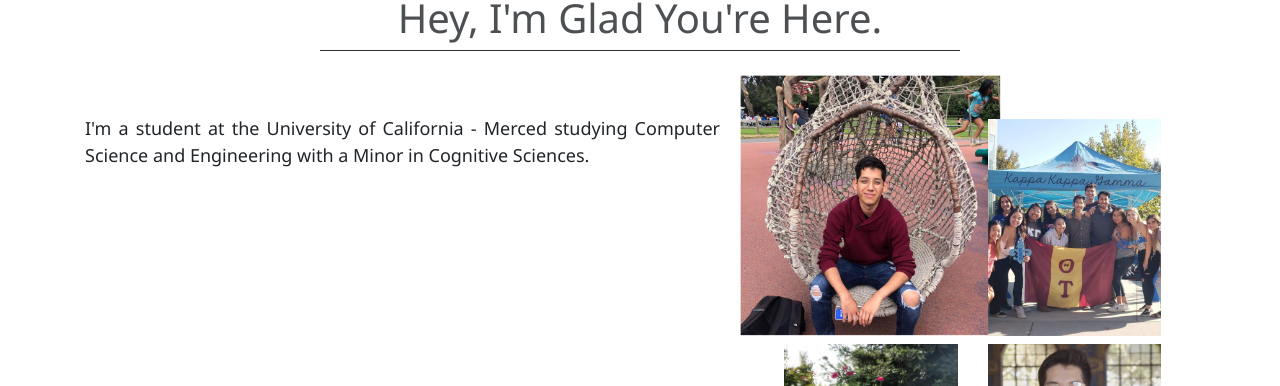
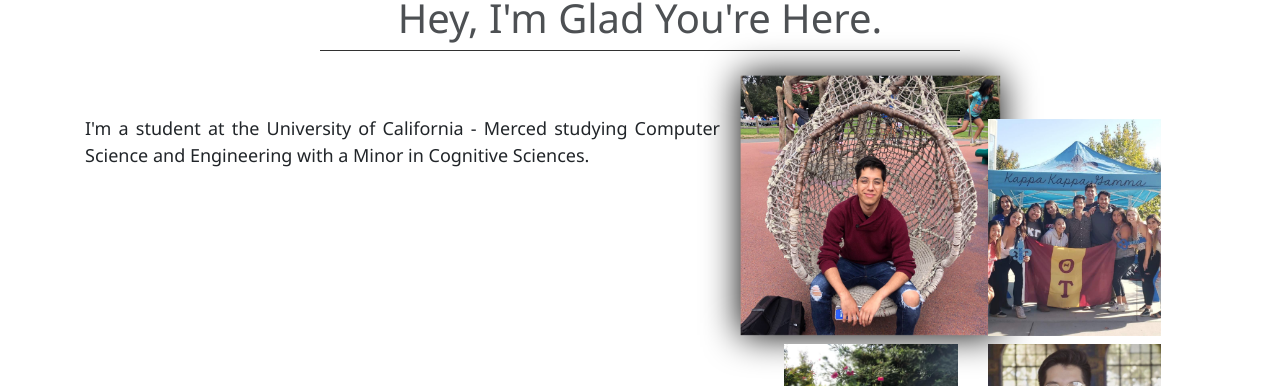
Before and after one commit to alroman2/Romans---Site, a React (Create React App) app: page / in a window 1280 px wide. In both pictures the pointer is over the picture 870 px from the left and 837 px from the top of the page. Shown: the part 631-1017 px from the top of the page. Built offline with nearby package versions, Linux system fonts and the light colour scheme.

Commit message:
Added hover and drop shadows to home prof imgs

```diff
--- a/src/App.css
+++ b/src/App.css
@@ -125,8 +125,10 @@
   transition: 0.5s;
 }
 
+
 .grid-img:hover{
   transform: scale(1.5);
+  filter: drop-shadow(0 0 0.75rem black);
 }
 #add-comment-form {
   border-bottom: 2px solid black;
```
